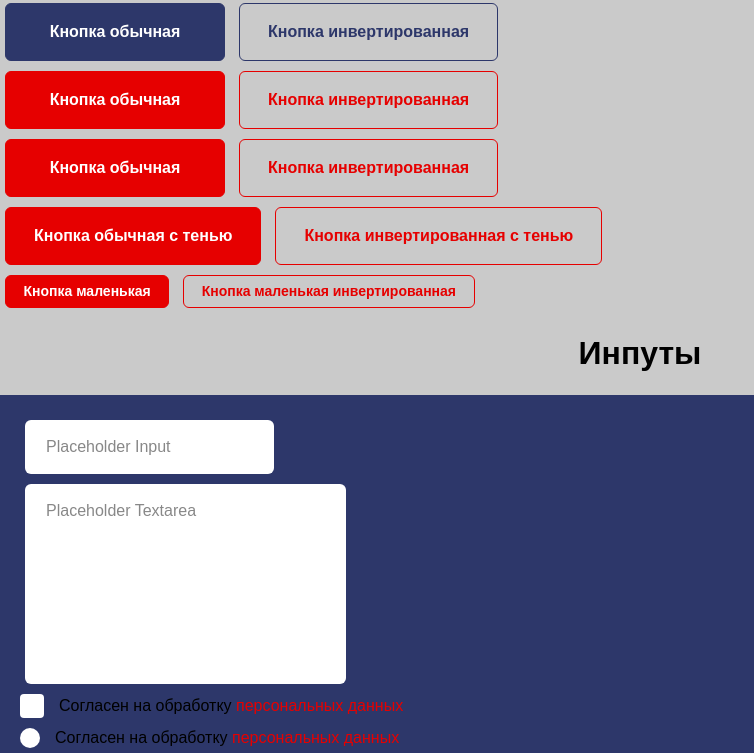
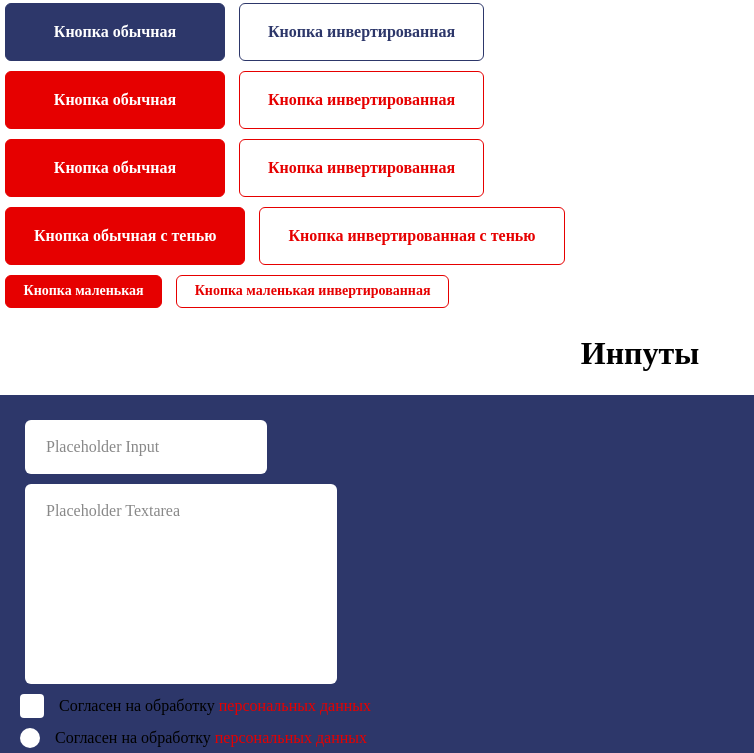
Before and after one commit to xxmuxaxx/innap-landing-page, a website built with webpack: page src/UI.html in a window 1280 px wide. Shown: the part 747-1500 px from the top of the page, without its empty margins (0-754 px from the left). Built offline with nearby package versions, Linux system fonts and the light colour scheme; a web font is replaced by a local one.

Commit message:
Настроил шрифты

```diff
--- a/prettier.config.js
+++ b/prettier.config.js
@@ -1,5 +1,5 @@
 module.exports = {
-  printWidth: 80,
+  printWidth: 120,
   tabWidth: 2,
   useTabs: false,
   semi: true,
--- a/src/UI.html
+++ b/src/UI.html
@@ -8,7 +8,7 @@
   </head>
 
   <body>
-    <section style="background-color: #cacaca;">
+    <section>
       <h3 style="text-align: center;">Текст</h3>
 
       <div style="margin: 20px;">
--- a/src/sass/variables/fonts.scss
+++ b/src/sass/variables/fonts.scss
@@ -1,83 +1,106 @@
-// $fonts-path: '../fonts/';
-// $roboto-path: $fonts-path + 'Roboto/';
+$fonts-path: '../fonts/';
+$sf-path: $fonts-path + 'SFProDisplay/';
+$sfr-path: $fonts-path + 'SFProRounded/';
 
-// @font-face {
-//     font-family: 'Roboto';
-//     src: url($roboto-path + 'Roboto-Bold.eot');
-//     src: local('Roboto Bold'), local('Roboto-Bold'),
-//         url($roboto-path + 'Roboto-Bold.eot?#iefix') format('embedded-opentype'),
-//         url($roboto-path + 'Roboto-Bold.woff') format('woff'),
-//         url($roboto-path + 'Roboto-Bold.ttf') format('truetype');
-//     font-weight: bold;
-//     font-style: normal;
-// }
+// Fonts
+$sf: 'SFProDisplay';
+$sfr: 'SFProRounded';
+$arial: 'Arial';
 
-// @font-face {
-//     font-family: 'Roboto';
-//     src: url($roboto-path + 'Roboto-Regular.eot');
-//     src: local('Roboto'), local('Roboto-Regular'),
-//         url($roboto-path + 'Roboto-Regular.eot?#iefix') format('embedded-opentype'),
-//         url($roboto-path + 'Roboto-Regular.woff') format('woff'),
-//         url($roboto-path + 'Roboto-Regular.ttf') format('truetype');
-//     font-weight: normal;
-//     font-style: normal;
-// }
+/* stylelint-disable scss/operator-no-unspaced */
 
-// @font-face {
-//     font-family: 'Roboto';
-//     src: url($roboto-path + 'Roboto-Medium.eot');
-//     src: local('Roboto Medium'), local('Roboto-Medium'),
-//         url($roboto-path + 'Roboto-Medium.eot?#iefix') format('embedded-opentype'),
-//         url($roboto-path + 'Roboto-Medium.woff') format('woff'),
-//         url($roboto-path + 'Roboto-Medium.ttf') format('truetype');
-//     font-weight: 500;
-//     font-style: normal;
-// }
+// SFProDisplay
+@font-face {
+  font-family: $sf;
+  font-style: normal;
+  font-weight: 300;
+  src: url($sf-path+'SFProDisplay-Light.woff');
+  src: local('SFProDisplay-Light'), local('SFProDisplay-Light'), url($sf-path+'SFProDisplay-Light.woff') format('woff');
+  font-display: swap;
+}
 
+@font-face {
+  font-family: $sf;
+  font-style: normal;
+  font-weight: normal;
+  src: url($sf-path+'SFProDisplay-Regular.woff');
+  src: local('SFProDisplay-Regular'), local('SFProDisplay-Regular'),
+    url($sf-path+'SFProDisplay-Regular.woff') format('woff');
+  font-display: swap;
+}
 
-// @font-face {
-//     font-family: 'Roboto';
-//     src: url($roboto-path + 'Roboto-Black.eot');
-//     src: local('Roboto Black'), local('Roboto-Black'),
-//         url($roboto-path + 'Roboto-Black.eot?#iefix') format('embedded-opentype'),
-//         url($roboto-path + 'Roboto-Black.woff') format('woff'),
-//         url($roboto-path + 'Roboto-Black.ttf') format('truetype');
-//     font-weight: 900;
-//     font-style: normal;
-// }
+@font-face {
+  font-family: $sf;
+  font-style: normal;
+  font-weight: 500;
+  src: url($sf-path+'SFProDisplay-Medium.woff');
+  src: local('SFProDisplay-Medium'), local('SFProDisplay-Medium'),
+    url($sf-path+'SFProDisplay-Medium.woff') format('woff');
+  font-display: swap;
+}
 
-// @font-face {
-//     font-family: 'Roboto';
-//     src: url($roboto-path + 'Roboto-Light.eot');
-//     src: local('Roboto Light'), local('Roboto-Light'),
-//         url($roboto-path + 'Roboto-Light.eot?#iefix') format('embedded-opentype'),
-//         url($roboto-path + 'Roboto-Light.woff') format('woff'),
-//         url($roboto-path + 'Roboto-Light.ttf') format('truetype');
-//     font-weight: 300;
-//     font-style: normal;
-// }
+@font-face {
+  font-family: $sf;
+  font-style: normal;
+  font-weight: 600;
+  src: url($sf-path+'SFProDisplay-SemiBold.woff');
+  src: local('SFProDisplay-SemiBold'), local('SFProDisplay-SemiBold'),
+    url($sf-path+'SFProDisplay-SemiBold.woff') format('woff');
+  font-display: swap;
+}
 
-// @font-face {
-//     font-family: 'Roboto';
-//     src: url($roboto-path + 'Roboto-Thin.eot');
-//     src: local('Roboto Thin'), local('Roboto-Thin'),
-//         url($roboto-path + 'Roboto-Thin.eot?#iefix') format('embedded-opentype'),
-//         url($roboto-path + 'Roboto-Thin.woff') format('woff'),
-//         url($roboto-path + 'Roboto-Thin.ttf') format('truetype');
-//     font-weight: 100;
-//     font-style: normal;
-// }
+@font-face {
+  font-family: $sf;
+  font-style: normal;
+  font-weight: bold;
+  src: url($sf-path+'SFProDisplay-Bold.woff');
+  src: local('SFProDisplay-Bold'), local('SFProDisplay-Bold'), url($sf-path+'SFProDisplay-Bold.woff') format('woff');
+  font-display: swap;
+}
 
-// @font-face {
-//     font-family: 'Roboto';
-//     src: url($roboto-path 'Roboto-ThinItalic.eot');
-//     src: local('Roboto Thin Italic'), local('Roboto-ThinItalic'),
-//         url($roboto-path 'Roboto-ThinItalic.eot?#iefix') format('embedded-opentype'),
-//         url($roboto-path 'Roboto-ThinItalic.woff') format('woff'),
-//         url($roboto-path 'Roboto-ThinItalic.ttf') format('truetype');
-//     font-weight: 100;
-//     font-style: italic;
-// }
+// SFProRounded
 
+@font-face {
+  font-family: $sfr;
+  font-style: normal;
+  font-weight: 300;
+  src: url($sfr-path+'SF-Pro-Rounded-Light.ttf');
+  src: local('SF-Pro-Rounded-Light'), url($sfr-path+'SF-Pro-Rounded-Light.ttf') format('truetype');
+  font-display: swap;
+}
 
-// $roboto: 'Roboto';
+@font-face {
+  font-family: $sfr;
+  font-style: normal;
+  font-weight: normal;
+  src: url($sfr-path+'SF-Pro-Rounded-Regular.ttf');
+  src: local('SF-Pro-Rounded-Regular'), url($sfr-path+'SF-Pro-Rounded-Regular.ttf') format('truetype');
+  font-display: swap;
+}
+
+@font-face {
+  font-family: $sfr;
+  font-style: normal;
+  font-weight: 500;
+  src: url($sfr-path+'SF-Pro-Rounded-Medium.ttf');
+  src: local('SF-Pro-Rounded-Medium'), url($sfr-path+'SF-Pro-Rounded-Medium.ttf') format('truetype');
+  font-display: swap;
+}
+
+@font-face {
+  font-family: $sfr;
+  font-style: normal;
+  font-weight: 600;
+  src: url($sfr-path+'SF-Pro-Rounded-Semibold.ttf');
+  src: local('SF-Pro-Rounded-Semibold'), url($sfr-path+'SF-Pro-Rounded-Semibold.ttf') format('truetype');
+  font-display: swap;
+}
+
+@font-face {
+  font-family: $sfr;
+  font-style: normal;
+  font-weight: bold;
+  src: url($sfr-path+'SF-Pro-Rounded-Bold.ttf');
+  src: local('SF-Pro-Rounded-Bold'), url($sfr-path+'SF-Pro-Rounded-Bold.ttf') format('truetype');
+  font-display: swap;
+}
--- a/src/sass/variables/variables.scss
+++ b/src/sass/variables/variables.scss
@@ -1,6 +1,3 @@
-/* Fonts */
-$arial: 'Arial';
-
 /* Colors */
 $white: #fff;
 $black: #000;
@@ -30,7 +27,7 @@ $section-padding-phone: 20px 0;
 
 /* Typography */
 // h1
-$h-one-font: $arial;
+$h-one-font: $sfr;
 $h-one-font-size: 3rem;
 $h-one-font-size-sm: 2.5rem;
 $h-one-font-weight: bold;
@@ -39,7 +36,7 @@ $h-one-color: $black;
 $h-one-margin: 20px 0;
 
 // h2
-$h-two-font: $arial;
+$h-two-font: $sfr;
 $h-two-font-size: 2.5rem;
 $h-two-font-size-sm: 2rem;
 $h-two-font-weight: bold;
@@ -48,7 +45,7 @@ $h-two-color: $black;
 $h-two-margin: 15px 0;
 
 // h3
-$h-three-font: $arial;
+$h-three-font: $sfr;
 $h-three-font-size: 2rem;
 $h-three-font-size-sm: 1.5rem;
 $h-three-font-weight: bold;
@@ -57,7 +54,7 @@ $h-three-color: $black;
 $h-three-margin: 10px 0;
 
 // h4
-$h-four-font: $arial;
+$h-four-font: $sfr;
 $h-four-font-size: 1.5rem;
 $h-four-font-size-sm: 1.25rem;
 $h-four-font-weight: bold;
@@ -66,7 +63,7 @@ $h-four-color: $black;
 $h-four-margin: 5px 0;
 
 // h5
-$h-five-font: $arial;
+$h-five-font: $sfr;
 $h-five-font-size: 1.25rem;
 $h-five-font-size-sm: 1.25rem;
 $h-five-font-weight: bold;
@@ -75,7 +72,7 @@ $h-five-color: $black;
 $h-five-margin: 5px 0;
 
 // h6
-$h-six-font: $arial;
+$h-six-font: $sfr;
 $h-six-font-size: 1rem;
 $h-six-font-size-sm: 1rem;
 $h-six-font-weight: bold;
@@ -85,7 +82,7 @@ $h-six-margin: 5px 0;
 
 /* UI */
 // button
-$button-font: $arial;
+$button-font: $sfr;
 $button-font-size: 1rem;
 $button-font-weight: bold;
 $button-line-height: 1;
@@ -100,7 +97,7 @@ $button-small-padding: 0.625em 1.25em;
 $button-small-font-size: 14px;
 
 // input
-$input-font: $arial;
+$input-font: $sfr;
 $input-font-size: 1rem;
 $input-font-weight: 400;
 $input-line-height: 1.3;
@@ -125,7 +122,7 @@ $textarea-height: 200px;
 $textarea-margin: 5px;
 
 // checkbox
-$checkbox-font: $arial;
+$checkbox-font: $sfr;
 $checkbox-font-size: 1rem;
 $checkbox-font-weight: 400;
 $checkbox-line-height: 1;
```
Also changed, not shown: src/fonts/SFProDisplay/SFProDisplay-Bold.woff (added), src/fonts/SFProDisplay/SFProDisplay-Light.woff (added), src/fonts/SFProDisplay/SFProDisplay-Medium.woff (added), src/fonts/SFProDisplay/SFProDisplay-Regular.woff (added), src/fonts/SFProDisplay/SFProDisplay-Semibold.woff (added), 5 other files.
